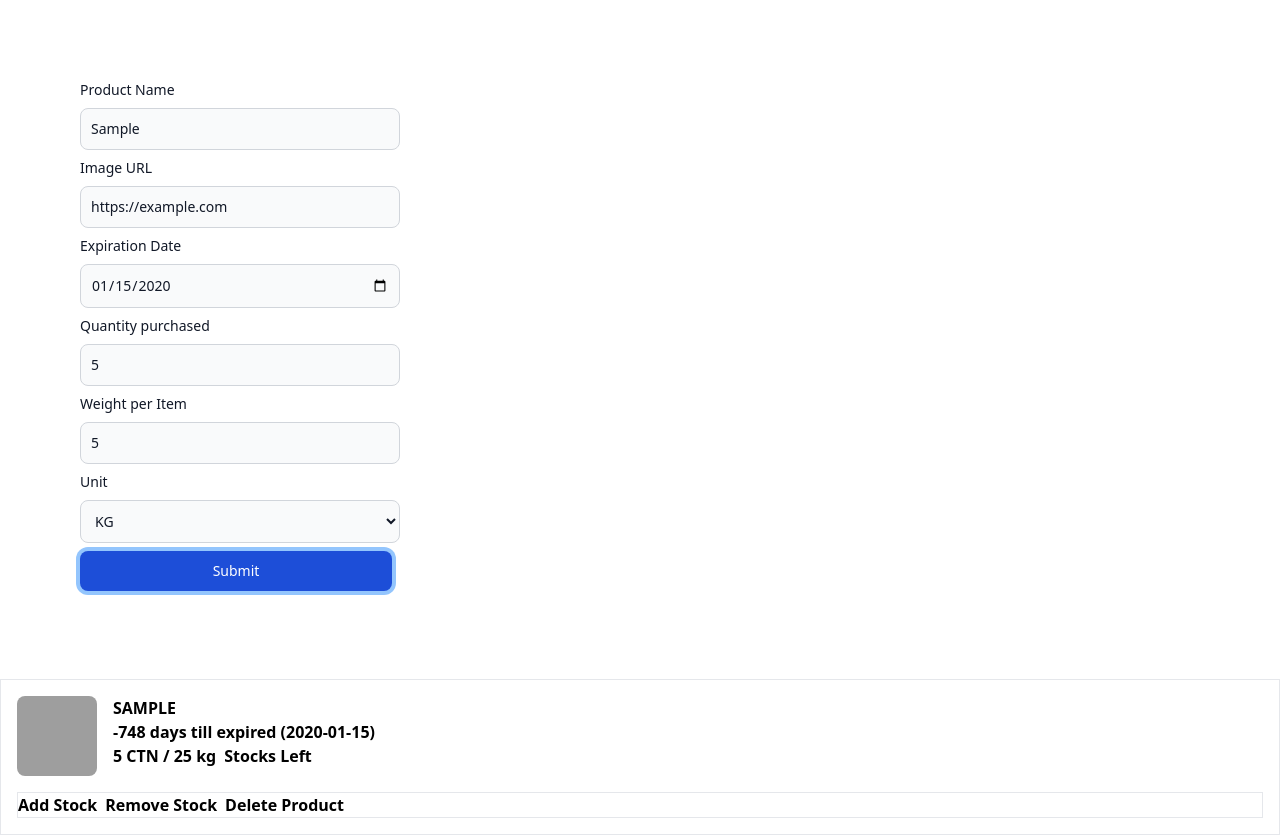
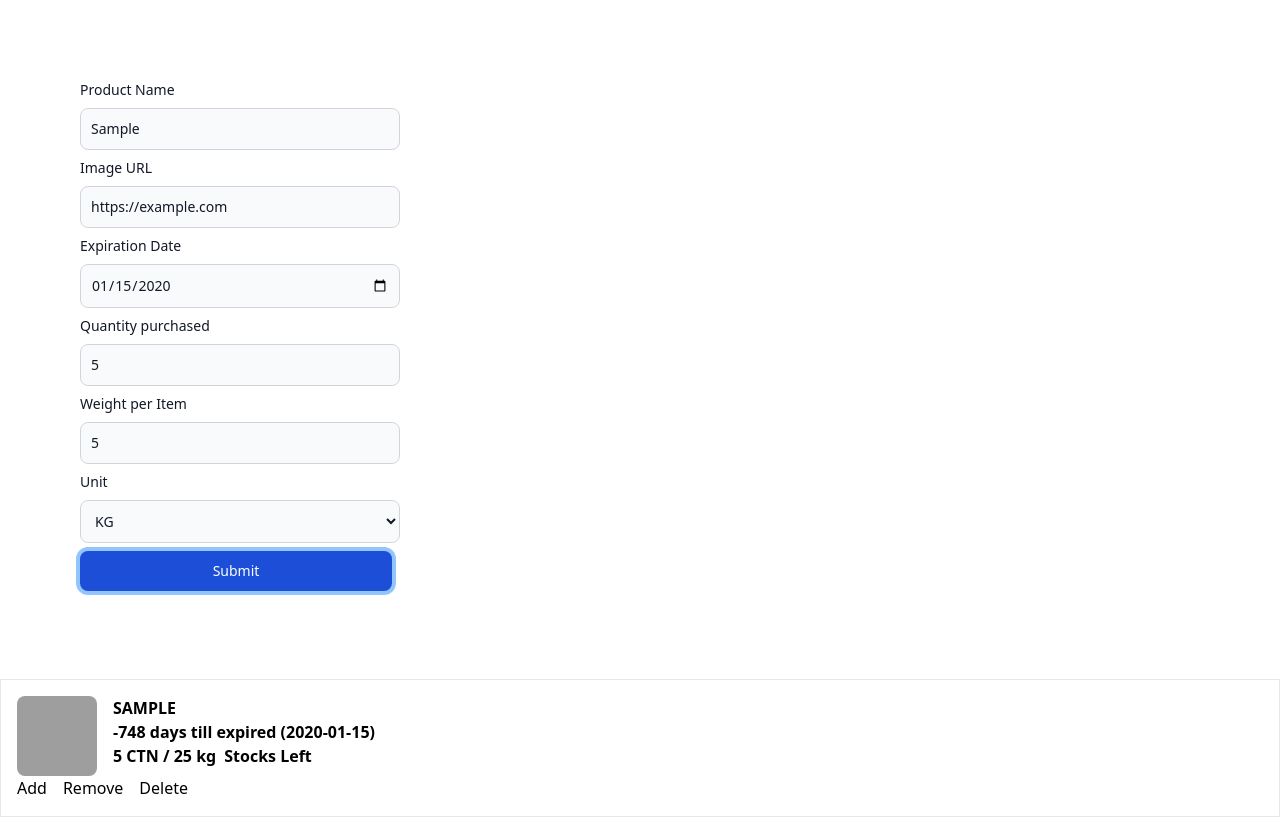
Before and after one commit to husaininajib/expiration-tracker, a React (Create React App) app: page / in a window 1280 px wide. Both pictures are taken after typing "Sample", "https://example.com", "2020-01-15", "5", "5" into the empty fields and a click on the button "Submit". Built offline with nearby package versions, Linux system fonts and the light colour scheme; grey boxes are pictures that could not be loaded.

Commit message:
added error message when form is empty

```diff
--- a/src/App.js
+++ b/src/App.js
@@ -16,16 +16,6 @@ function App() {
     weightPerItem: 0,
   })
 
-  const minute = 1000 * 60
-  const hours = minute * 60
-  const day = hours * 24
-  const year = day * 365
-
-  const date = new Date()
-  const futureDate = new Date("2022-04-14")
-  console.log(Math.floor(date.getTime() / day))
-  console.log(futureDate.getTime() / day)
-
   const handleChange = (e) => {
     setFormData((prevFormData) => {
       return {
@@ -37,15 +27,25 @@ function App() {
 
   const submitFormData = (e) => {
     e.preventDefault()
-    console.log(formData.quantity * formData.weightPerItem)
-    setProducts((prevProducts) => {
-      const newProducts = [...prevProducts]
-      newProducts.push(formData)
-      return newProducts
-    })
-    setFormData((prev) => {
-      return { ...prev, productName: "" }
-    })
+    const { productName, imageURL, expiryDate, quantity, unit, weightPerItem } =
+      formData
+
+    if (productName && expiryDate && quantity && unit && weightPerItem) {
+      setProducts((prevProducts) => {
+        const newProducts = [...prevProducts]
+        newProducts.push(formData)
+        return newProducts
+      })
+    } else console.log("please fill in the form")
+    // setFormData({
+    //   id: 0,
+    //   productName: "",
+    //   imageURL: "",
+    //   expiryDate: "",
+    //   quantity: 0,
+    //   unit: "kg",
+    //   weightPerItem: 0,
+    // })
   }
 
   useEffect(() => {
@@ -55,30 +55,9 @@ function App() {
   return (
     <>
       <Form handleChange={handleChange} handleSubmit={submitFormData} />
-      <ProductList products={products} />
+      <ProductList products={products} setProducts={setProducts} />
 
-      <main>
-        {/* <div>
-          <img src="" alt="" />
-          <div>
-            <h2>Lamb</h2>
-            <h3>60 days to the expired date</h3>
-            <h4>expired date: 20/20/20</h4>
-            <p>stocks remaining: 50ctn / 100kg</p>
-            <div className="flex gap-4">
-              <button>less</button>
-              <button>add</button>
-            </div>
-          </div>
-        </div>
-        <div>
-          <h3>sort by:-</h3>
-          <select name="" id="">
-            <option value="expiryDate">Expiry date</option>
-            <option value="expiryDate">Product Name</option>
-          </select>
-        </div> */}
-      </main>
+      <main></main>
     </>
   )
 }
--- /dev/null
+++ b/src/components/Button.js
@@ -0,0 +1,17 @@
+import React from "react"
+
+const Button = (props) => {
+  const handleAdd = () => {
+    props.setProducts((prev) => [{ ...prev, quantity: prev.quantity + 1 }])
+  }
+
+  return (
+    <div className="flex gap-4">
+      <button onClick={() => handleAdd()}>Add Stock</button>
+      <button>Remove Stock</button>
+      <button>Delete Stock</button>
+    </div>
+  )
+}
+
+export default Button
--- a/src/components/ProductList.js
+++ b/src/components/ProductList.js
@@ -1,6 +1,28 @@
 import React from "react"
+import Button from "./Button"
 
 const ProductList = (props) => {
+  function handleAdd(id) {
+    console.log(id)
+  }
+
+  const handleRemove = (id) => {
+    props.setProducts((prev) =>
+      prev.map((item) => {
+        if (parseInt(item.quantity) > 0) {
+          return { ...item, quantity: parseInt(item.quantity) - 1 }
+        }
+      })
+    )
+  }
+
+  const removeProduct = (productId) => {
+    const newProducts = props.products.filter((product) => {
+      return productId !== product.productName
+    })
+    props.setProducts(newProducts)
+  }
+
   return (
     <>
       {props.products.map((product, index) => {
@@ -11,6 +33,7 @@ const ProductList = (props) => {
         const expiryDate = new Date(product.expiryDate).getTime() / day
         const currentDate = new Date().getTime() / day
         const countdown = Math.floor(expiryDate - currentDate)
+
         return (
           <article key={index} className="border p-4 w-full">
             <div className="flex gap-4">
@@ -33,11 +56,15 @@ const ProductList = (props) => {
                 </ul>
               </div>
             </div>
-            <ul className="font-semibold capitalize flex  gap-2 mt-4 border">
-              <li className="">Add Stock</li>
-              <li className="">Remove Stock</li>
-              <li className="">Delete Product</li>
-            </ul>
+            <div className="flex gap-4">
+              <button onClick={() => handleAdd(product.productName)}>
+                Add
+              </button>
+              <button onClick={() => handleRemove(product.productName)}>
+                Remove
+              </button>
+              <button onClick={() => removeProduct()}>Delete</button>
+            </div>
           </article>
         )
       })}
```
